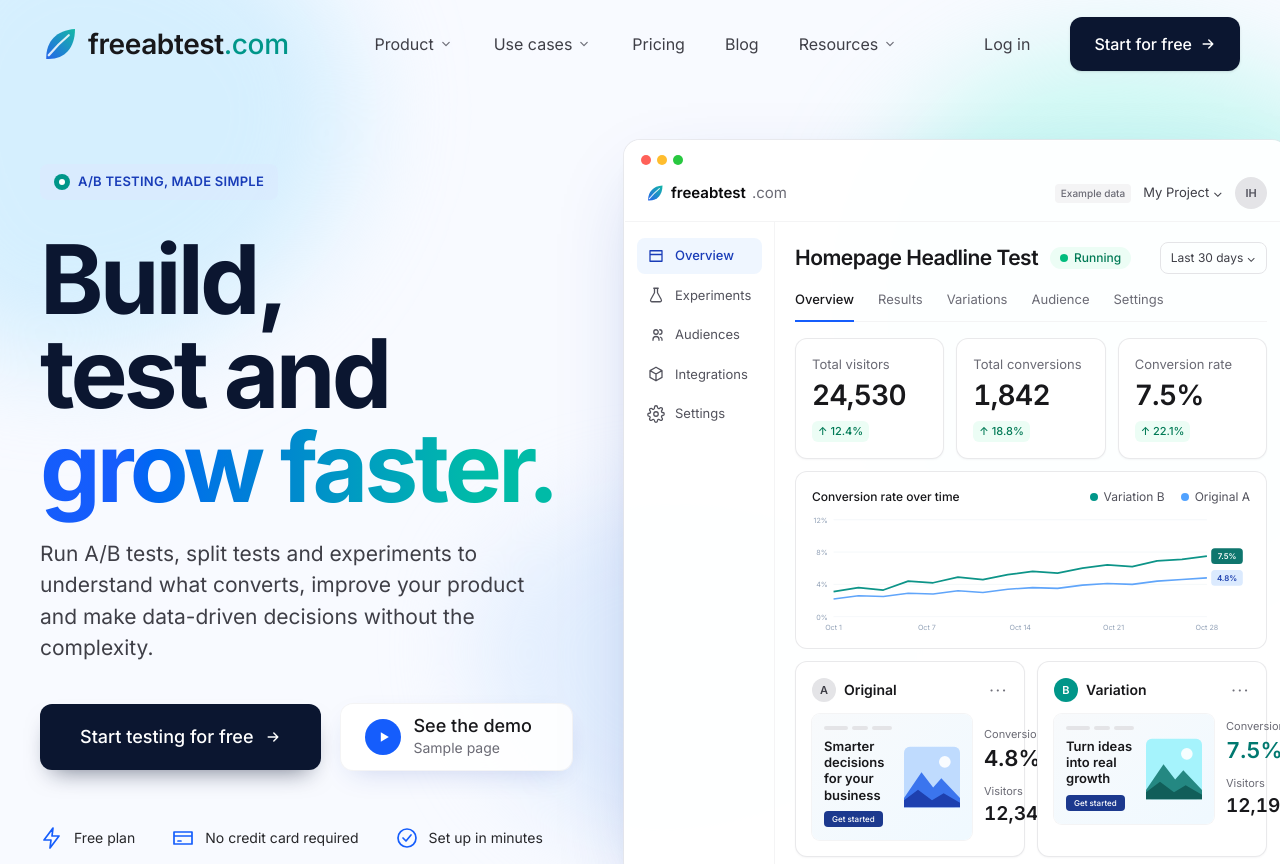
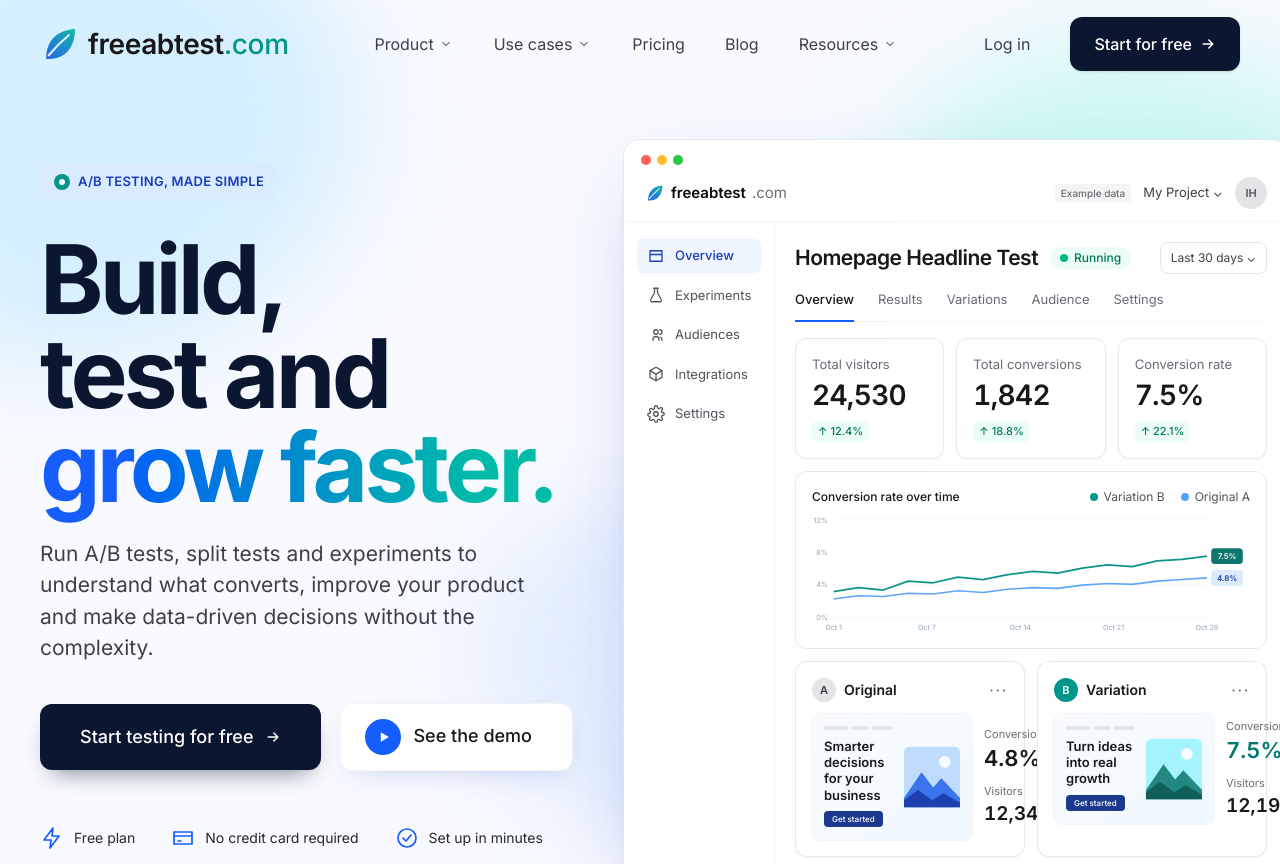
Before and after one commit to ranababu1/cro, a Next.js app: page / in a window 1280 px wide. Shown: the top 864 px of the page. Built offline with nearby package versions, Linux system fonts and the light colour scheme.

Commit message:
Scheduling and ramp: verified; hero subtitle removed; SDK test no longer fetches localhost:3000

```diff
--- a/app/page.tsx
+++ b/app/page.tsx
@@ -75,7 +75,7 @@ export default function LandingPage() {
                             <Link href="/signin" className="inline-flex h-[66px] items-center gap-3 rounded-xl bg-[#0b1630] px-10 text-[18px] font-medium text-white shadow-[0_12px_24px_-12px_rgb(11_22_48/0.6)] hover:bg-[#13224a]">Start testing for free <Arrow /></Link>
                             <a href="#" className="inline-flex h-[66px] items-center gap-3 rounded-xl bg-white/90 px-6 pr-10 shadow-[0_10px_30px_-12px_rgb(30_64_175/0.25)] ring-1 ring-zinc-100 hover:bg-white">
                                 <span className="flex h-9 w-9 items-center justify-center rounded-full bg-blue-600 text-white"><svg viewBox="0 0 20 20" className="ml-0.5 h-4 w-4" fill="currentColor" aria-hidden><path d="M6 4v12l10-6z" /></svg></span>
-                                <span className="text-left"><span className="block text-[18px] font-medium leading-tight text-zinc-900">See the demo</span><span className="block text-[14px] text-zinc-500">Sample page</span></span>
+                                <span className="text-left"><span className="block text-[18px] font-medium leading-tight text-zinc-900">See the demo</span></span>
                             </a>
                         </div>
                         <ul className="mt-14 flex flex-wrap gap-x-9 gap-y-3 text-[14px] text-zinc-800">
```
Also changed, not shown: 5 other files (tests, documents, lock files or other folders).
